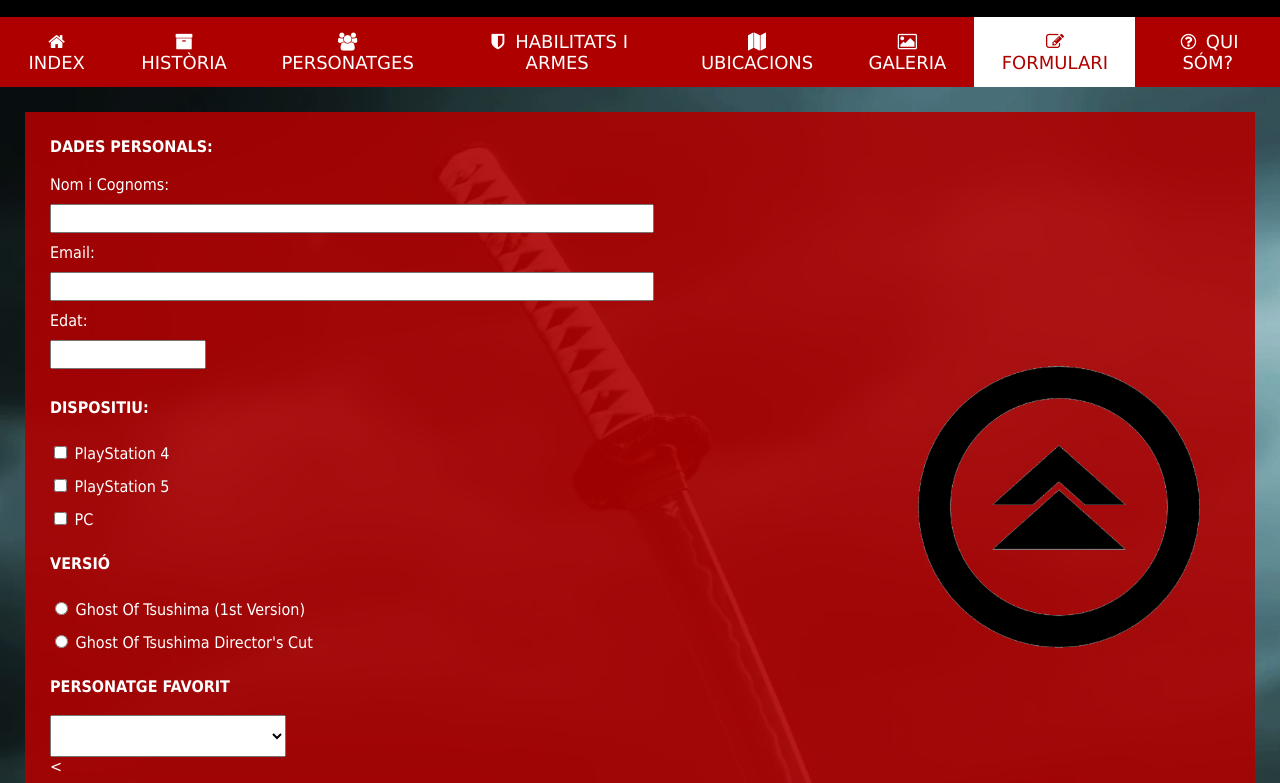
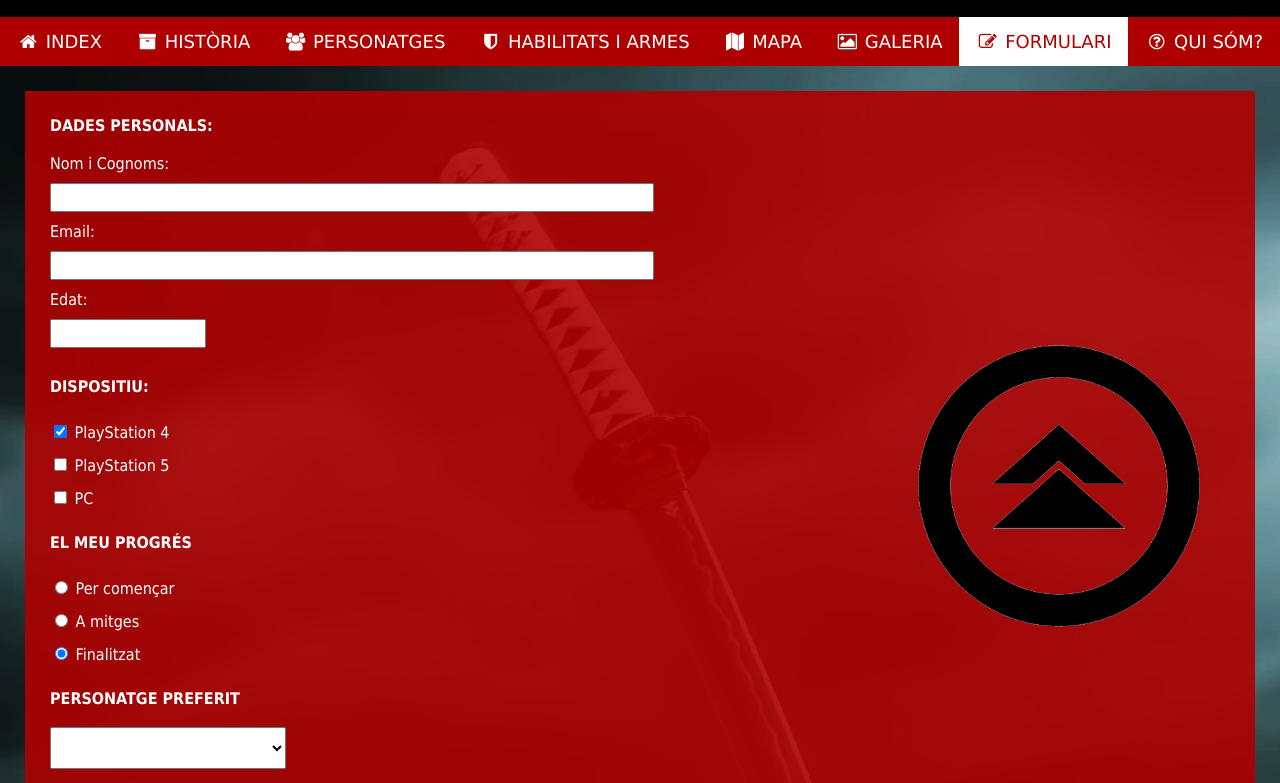
Before and after one commit to OracunPB/LLM_Activitat_transversal, a plain HTML site: page 06_Formulari.html in a window 1280 px wide. Shown: the part 147-930 px from the top of the page. Drawn offline with Linux system fonts and the light colour scheme.

Commit message:
Co-authored-by: alextomedev <alextomedev@users.noreply.github.com>

```diff
--- a/00_Index.html
+++ b/00_Index.html
@@ -4,6 +4,7 @@
         <link rel="stylesheet" href="CSS\estil.css">
         <link rel="stylesheet" href="https://cdnjs.cloudflare.com/ajax/libs/font-awesome/4.7.0/css/font-awesome.min.css">
         <title>GHOST OF TSUSHIMA - WikiVidejoc</title>
+        <link rel="icon" href="img/ClanSakaiEmblem.png" type="image/icon type">
     </head>
     <style>
 
@@ -25,7 +26,7 @@
                 <a href="01_Historia.html"><i class="fa fa-fw fa-archive"></i> HISTÒRIA</a>
                 <a href="02_Personatges.html"><i class="fa fa-fw fa-group"></i> PERSONATGES</a>
                 <a href="03_Habilitats&Armes.html"><i class="fa fa-fw fa-shield"></i> HABILITATS I ARMES</a>
-                <a href="04_Ubicacions.html"><i class="fa fa-fw fa-map"></i> UBICACIONS</a>
+                <a href="04_Ubicacions.html"><i class="fa fa-fw fa-map"></i> MAPA</a>
                 <a href="05_Galeria.html"><i class="fa fa-fw fa-image"></i> GALERIA</a>
                 <a href="06_Formulari.html"><i class="fa fa-fw fa-pencil-square-o"></i> FORMULARI</a>
                 <a href="07_QuiSom.html"><i class="fa fa-fw fa-question-circle-o"></i> QUI SÓM?</a>
--- a/06_Formulari.html
+++ b/06_Formulari.html
@@ -23,7 +23,7 @@
                 <a href="01_Historia.html"><i class="fa fa-fw fa-archive"></i> HISTÒRIA</a>
                 <a href="02_Personatges.html"><i class="fa fa-fw fa-group"></i> PERSONATGES</a>
                 <a href="03_Habilitats&Armes.html"><i class="fa fa-fw fa-shield"></i> HABILITATS I ARMES</a>
-                <a href="04_Ubicacions.html"><i class="fa fa-fw fa-map"></i> UBICACIONS</a>
+                <a href="04_Ubicacions.html"><i class="fa fa-fw fa-map"></i> MAPA</a>
                 <a href="05_Galeria.html"><i class="fa fa-fw fa-image"></i> GALERIA</a>
                 <a class="active" href="06_Formulari.html"><i class="fa fa-fw fa-pencil-square-o"></i> FORMULARI</a>
                 <a href="07_QuiSom.html"><i class="fa fa-fw fa-question-circle-o"></i> QUI SÓM?</a>
@@ -45,21 +45,23 @@
                 <br>
                 <label style="font-weight: bold;">DISPOSITIU:</label><br>
                 <br>
-                <input type="checkbox" id="PS4" name="PS4" value="PS4" style="width: auto;">
+                    <input type="checkbox" id="PS4" name="PS4" value="PS4" style="width: auto;"checked>
                     <label for="PS4">PlayStation 4</label><br>
                     <input type="checkbox" id="PS5" name="PS5" value="PS5" style="width: auto;">
                     <label for="PS5">PlayStation 5</label><br>
                     <input type="checkbox" id="PC" name="PC" value="PC" style="width: auto;">
                     <label for="PC">PC</label><br>
                 <br>
-                <label style="font-weight: bold;">VERSIÓ</label><br>
+                <label style="font-weight: bold;">EL MEU PROGRÉS</label><br>
                 <br>
-                <input type="radio" name="Versio" id="GOTOriginal" style="width: auto;">
-                <label for="GOTOriginal">Ghost Of Tsushima (1st Version)</label><br>
-                <input type="radio" name="Versio" id="GOTDirectorCut" style="width: auto;">
-                <label for="GOTDirectorCut">Ghost Of Tsushima Director's Cut</label><br>
+                    <input type="radio" name="Versio" id="GOTPS4" style="width: auto;">
+                    <label for="GOTOriginal">Per començar</label><br>
+                    <input type="radio" name="Versio" id="GOTPS5" style="width: auto;">
+                    <label for="GOTOriginal">A mitges</label><br>
+                    <input type="radio" name="Versio" id="GOTDirectorCut" style="width: auto;"checked>
+                    <label for="GOTDirectorCut">Finalitzat</label><br>
                 <br>
-                <label style="font-weight: bold;">PERSONATGE FAVORIT</label>
+                    <label style="font-weight: bold;">PERSONATGE PREFERIT</label>
                 <br>
                     <label for="Favorit"></label><br>
                     <select name="Personatge Favorit" id="Personatge Favorit" style="padding: 1%; width: 20%;">
@@ -70,7 +72,12 @@
                         <option value="Yuna">Yuna</option>
                     </select>
                 <br>
-                    <
+                <br>
+                    <label style="font-weight: bold">OPINIÓ</label>
+                    <br>
+                    <br>
+                    <textarea style="height: 150px; width: 50%; font-family: Helvetica;"required></textarea>
+                <br>
                 <br>
                 <input type="submit" value="Enviar" style="width: 10%;">
             </form>
--- a/CSS/estil.css
+++ b/CSS/estil.css
@@ -2,7 +2,7 @@
 body {
     margin: 0;
     background-size: 100%;
-    background-image: url(/LLM_Activitat_transversal/img/vertical_wallpaper.jpg), url(/img/vertical_wallpaper.jpg)
+    background-image: url(/LLM_Activitat_transversal/img/vertical_wallpaper.jpg), url(/img/vertical_wallpaper.jpg);
     }
 
 header {
```
Also changed, not shown: 01_Historia.html (+1 -1 lines), 02_Personatges.html (+1 -1 lines), 03_Habilitats&Armes.html (+2 -2 lines), 04_Ubicacions.html (+4 -1 lines), 05_Galeria.html (+1 -1 lines), 07_QuiSom.html (+1 -1 lines). Lines whose indentation alone changed are shown as unchanged.
